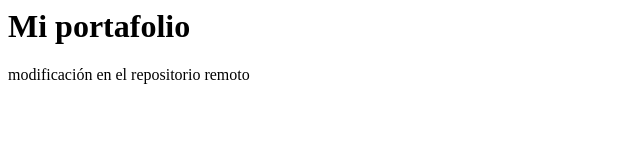
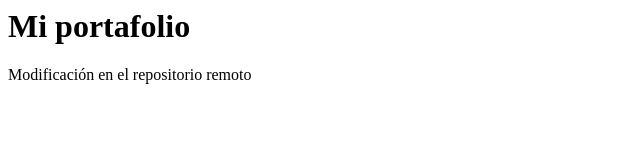
Before and after one commit to J0rg4/Portafolio_FrontEnd, a plain HTML site: page index.html in a window 1280 px wide. Shown: the full height of the page, 0-640 px from the left. Drawn offline with Linux system fonts and the light colour scheme.

Commit message:
Update index.html

```diff
--- a/index.html
+++ b/index.html
@@ -1,2 +1,2 @@
 <h1> Mi portafolio</h1>
-<p> modificación en el repositorio remoto</p>
+<p> Modificación en el repositorio remoto</p>
```
